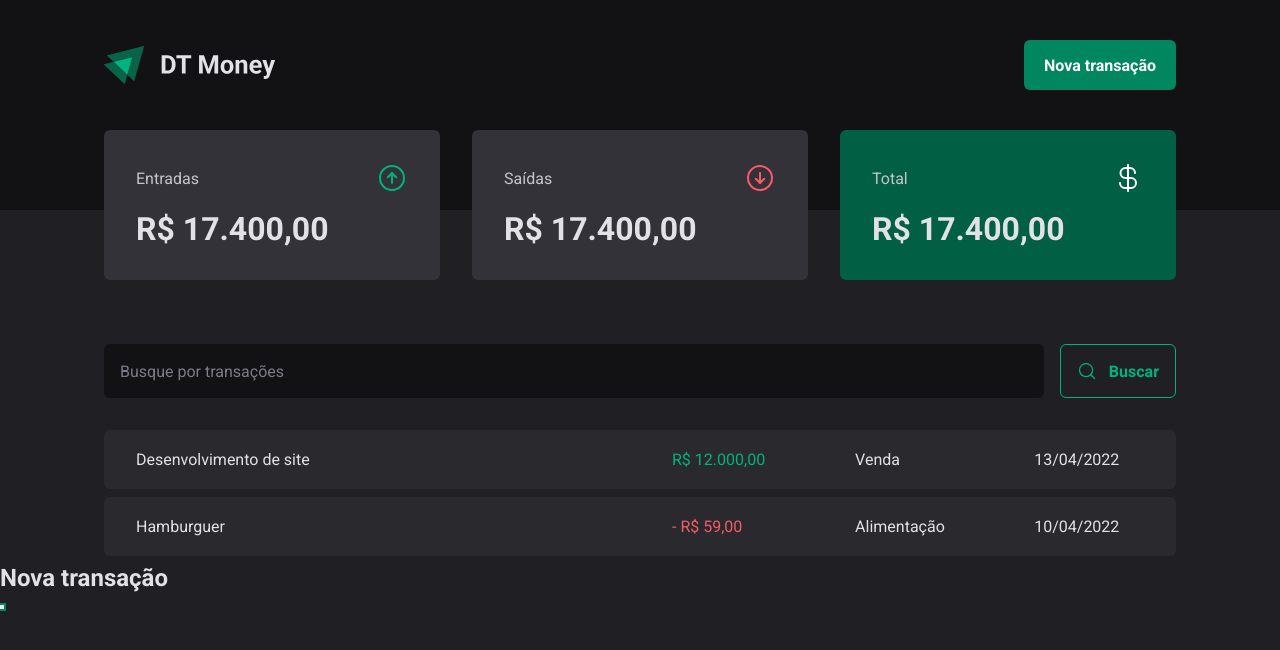
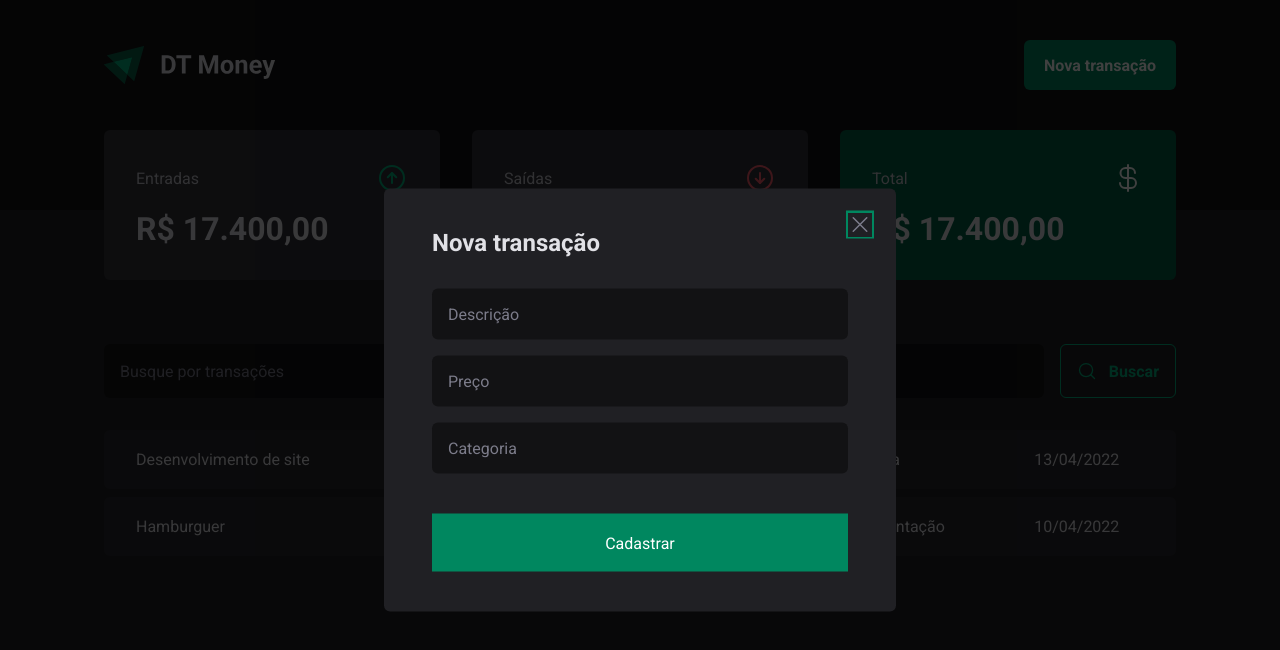
Before and after one commit to benhuur1/ignite-03-dt-money, a React (Vite) app: page / in a window 1280 px wide. Both pictures are taken after a click on the button "Nova transação". Shown: the top 650 px of the page. Built offline with nearby package versions, Linux system fonts and the light colour scheme.

Commit message:
Estrutura visual - Modal de nova transação

```diff
--- a/src/components/Header/index.tsx
+++ b/src/components/Header/index.tsx
@@ -2,6 +2,7 @@
 import * as Dialog from '@radix-ui/react-dialog'
 
 import logoImg from '../../assets/Logo.svg'
+import { NewTransactionModal } from '../NewTransactionModal'
 
 export function Header() {
   return (
@@ -13,14 +14,7 @@
             <NewTransactionButton>Nova transação</NewTransactionButton>
           </Dialog.Trigger>
 
-          <Dialog.Portal>
-            <Dialog.Overlay />
-
-            <Dialog.Content>
-              <Dialog.Title>Nova transação</Dialog.Title>
-              <Dialog.Close />
-            </Dialog.Content>
-          </Dialog.Portal>
+          <NewTransactionModal />
         </Dialog.Root>
       </HeaderContent>
     </HeaderContainer>
--- /dev/null
+++ b/src/components/NewTransactionModal/index.tsx
@@ -0,0 +1,28 @@
+import * as Dialog from '@radix-ui/react-dialog'
+
+import { CloseButton, Content, Overlay } from './styles'
+import { X } from 'phosphor-react'
+
+export function NewTransactionModal() {
+  return (
+    <Dialog.Portal>
+      <Overlay />
+
+      <Content>
+        <Dialog.Title>Nova transação</Dialog.Title>
+
+        <CloseButton>
+          <X  size={24}/>
+        </CloseButton>
+
+        <form action="">
+          <input type="text" placeholder="Descrição" required />
+          <input type="number" placeholder="Preço" required />
+          <input type="text" placeholder="Categoria" required />
+
+          <button type="submit">Cadastrar</button>
+        </form>
+      </Content>
+    </Dialog.Portal>
+  )
+}
--- /dev/null
+++ b/src/components/NewTransactionModal/styles.ts
@@ -0,0 +1,66 @@
+import * as Dialog from '@radix-ui/react-dialog'
+import styled from 'styled-components'
+
+export const Overlay = styled(Dialog.Overlay)`
+  position: fixed;
+  width: 100vw;
+  height: 100vh;
+  inset: 0;
+  background-color: rgba(0, 0, 0, 0.75);
+`
+
+export const Content = styled(Dialog.Content)`
+  min-width: 32rem;
+  border-radius: 6px;
+  padding: 2.5rem 3rem;
+  background-color: ${(props) => props.theme['gray-800']};
+
+  position: fixed;
+  top: 50%;
+  left: 50%;
+  transform: translate(-50%, -50%);
+
+  form {
+    margin-top: 2rem;
+
+    display: flex;
+    flex-direction: column;
+    gap: 1rem;
+    input {
+      border-radius: 6px;
+      border: 0;
+      background-color: ${(props) => props.theme['gray-900']};
+      color: ${(props) => props.theme['gray-300']};
+      padding: 1rem;
+
+      &::placeholder {
+        color: ${(props) => props.theme['gray-500']};
+      }
+    }
+
+    button[type='submit'] {
+      height: 58px;
+      border: 0;
+      background-color: ${(props) => props.theme['green-500']};
+      color: ${(props) => props.theme.white};
+      margin-top: 1.5rem;
+      cursor: pointer;
+
+      &:hover {
+        background-color: ${(props) => props.theme['green-700']};
+        transition: background-color 0.2s;
+      }
+    }
+  }
+`
+
+export const CloseButton = styled(Dialog.Close)`
+  position: absolute;
+  background-color: transparent;
+  border: 0;
+  top: 1.5rem;
+  right: 1.5rem;
+  line-height: 0;
+  cursor: pointer;
+  color: ${(props) => props.theme['gray-500']};
+`
```
